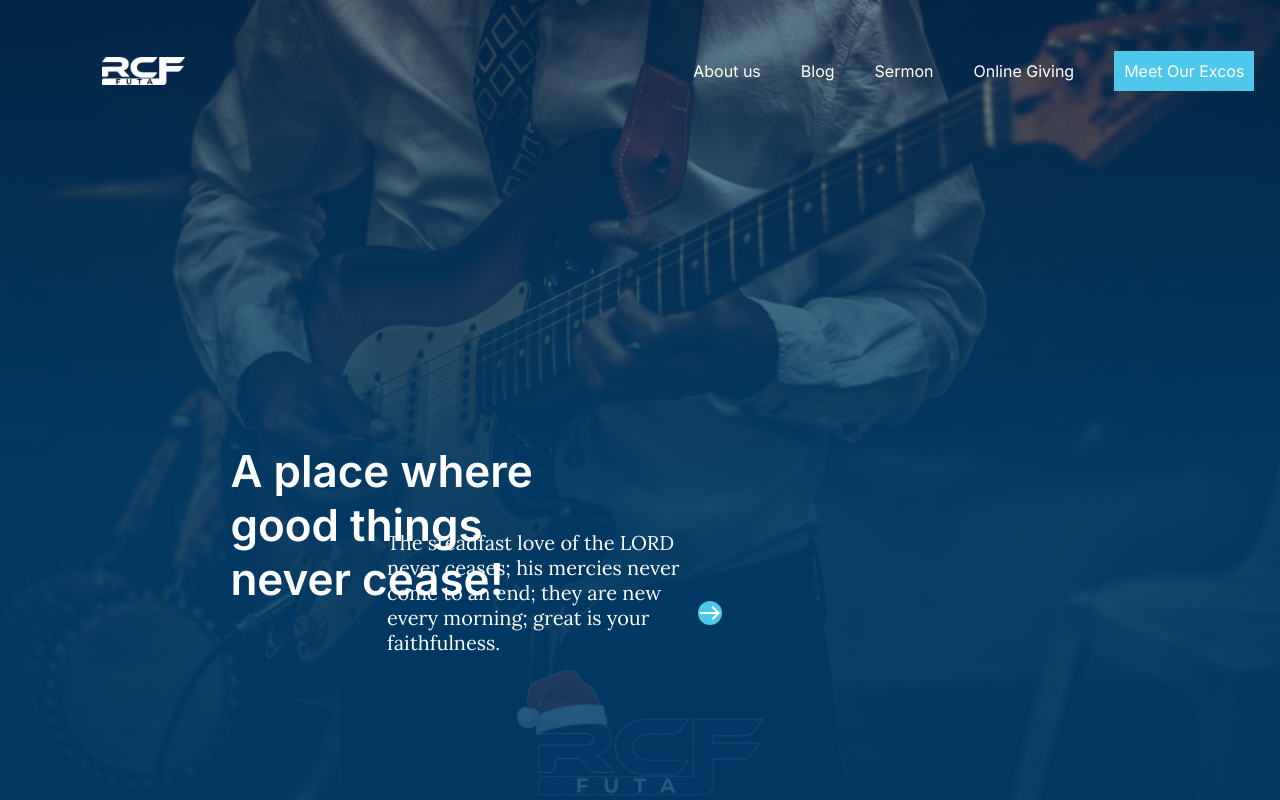
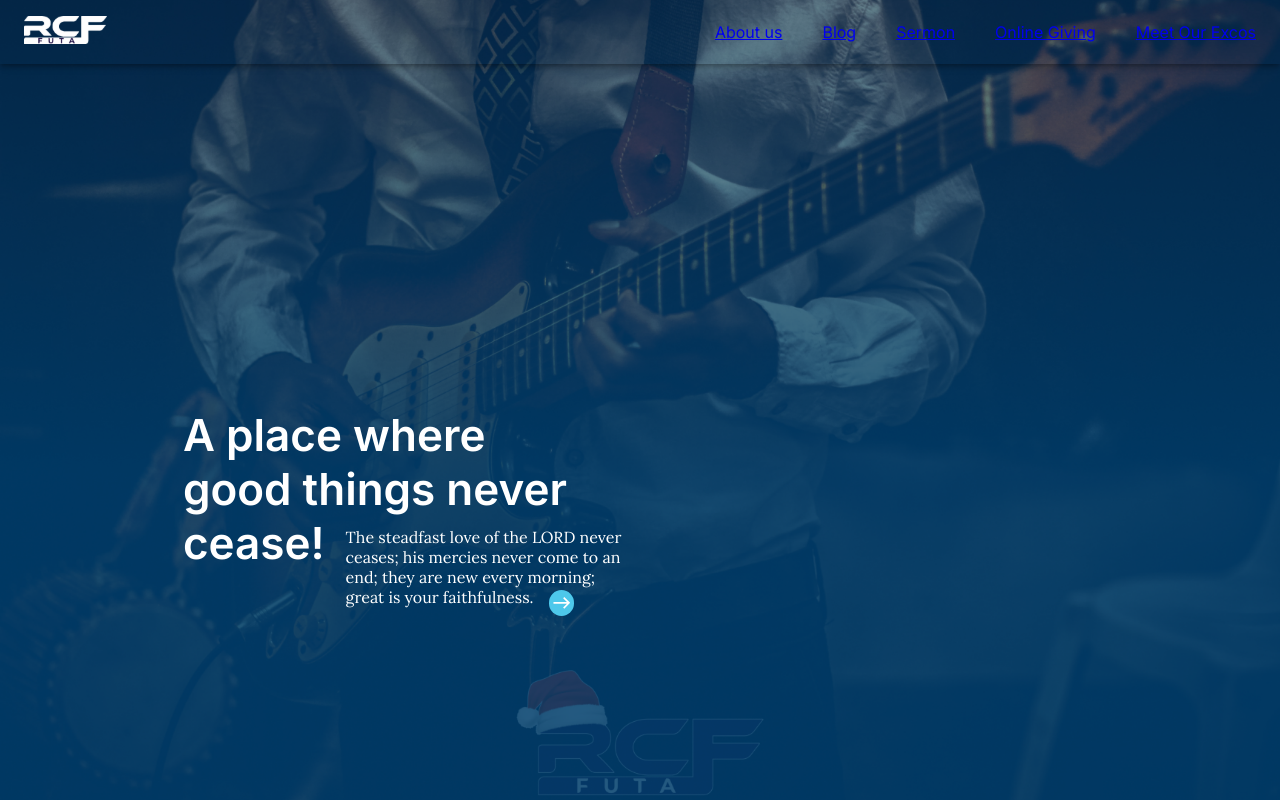
Before and after one commit to rcffuta/Rcf_frontend, a React (Create React App) app: page / in a window 1280 px wide. Built offline with nearby package versions, Linux system fonts and the light colour scheme.

Commit message:
Working on the navbar menuicon

```diff
--- a/package.json
+++ b/package.json
@@ -5,6 +5,7 @@
   "dependencies": {
     "@emotion/react": "^11.11.1",
     "@emotion/styled": "^11.11.0",
+    "@material-ui/core": "^4.12.4",
     "@mui/icons-material": "^5.13.7",
     "@mui/material": "^5.13.7",
     "@testing-library/jest-dom": "^5.16.5",
--- a/src/Component/Navbar/Navbar.css
+++ b/src/Component/Navbar/Navbar.css
@@ -40,109 +40,3 @@ a {
   display: flex;
   gap: 40px;
 }
-
- .Logo{
-  display: flex;
-  gap: 40px;
-}
-
-
-/* * {
-    margin: 0;
-    padding: 0;
-    box-sizing: border-box;
-    color: #FFF;
-}
-
-header {
-    position: relative;
-    width: 100%;
-    height: 80px;
-    display: flex;
-    align-items: center;
-    justify-content: space-between;
-    padding: 0 100px;
-    z-index: 5;
-}
-
-#menu-icon {
-    display: none;
-}
-
-#nav-bar ul {
-    display: flex;
-    list-style: none;
-    text-transform: uppercase;
-}
-
-#nav-bar ul li a {
-    display: block;
-    font-size: 1.25rem;
-    font-style: normal;
-    font-weight: 500;
-    line-height: normal;
-    text-decoration: none;
-    padding: 10px 25px;
-    border-radius: 0px;
-    margin: 0 5px;
-    transition: 0.2s;
-}
-
-.highlighted {
-    background: #4DC8EB;
-    color: #F5F5F5;
-    border: 1px solid #4DC8EB;
-    padding: 10px;
-}
-
-@media screen and (max-width: 1320px) {
-    header {
-        padding: 0 50px;
-    }
-}
-
-@media screen and (max-width: 1320px) {
-    header {
-        padding: 0 30px;
-    }
-}
-
-@media screen and (max-width: 900px) {
-    #menu-icon {
-        display: block;
-        cursor: pointer;
-    }
-
-    #nav-bar {
-        height: 0;
-        position: absolute;
-        top: 80px;
-        left: 0;
-        right: 0;
-        width: 100vw;
-        background: #084068;
-        transition: 0.2s;
-        overflow: hidden;
-    }
-
-    #nav-bar.active {
-        height: 450px;
-    }
-
-    #nav-bar ul {
-        display: block;
-        width: fit-content;
-        margin: 80px auto 0 auto;
-        text-align: center;
-        transition: 0.5s;
-        opacity: 0;
-    }
-
-    #nav-bar.active ul {
-        opacity: 1;
-    }
-
-    #nav-bar ul li a {
-        margin-bottom: 12px;
-    }
-}  */
--- a/src/Component/Navbar/Navbar.js
+++ b/src/Component/Navbar/Navbar.js
@@ -1,43 +1,119 @@
-import React from 'react'
-import Logo from '../Logo/Logo'
-import { Link } from "react-router-dom";
-import "./Navbar.css";
+import React, { useState } from 'react';
+import Logo from '../Logo/Logo';
+import { Link } from 'react-router-dom';
+import { makeStyles } from '@material-ui/core/styles';
+import {
+  AppBar,
+  Toolbar,
+  IconButton,
+  Drawer,
+  List,
+  ListItem,
+  ListItemText,
+} from '@material-ui/core';
+import MenuIcon from '@mui/icons-material/Menu';
+
+const useStyles = makeStyles((theme) => ({
+  root: {
+    flexGrow: 1,
+    background: `url('path/to/background-image.jpg') no-repeat center center fixed`,
+    backgroundSize: 'cover',
+  },
+  menuButton: {
+    marginRight: theme.spacing(2),
+    display: 'none',
+    [theme.breakpoints.down('sm')]: {
+      display: 'block',
+    },
+  },
+  title: {
+    flexGrow: 1,
+  },
+  navbarLink: {
+    display: 'none',
+    [theme.breakpoints.up('md')]: {
+      display: 'flex',
+      alignItems: 'center',
+      gap: 40,
+    },
+  },
+  menu: {
+    width: 250,
+  },
+}));
 
 const Navbar = () => {
+  const [isMenuOpen, setMenuOpen] = useState(false);
+  const classes = useStyles();
+
+  const handleMenuOpen = () => {
+    setMenuOpen(true);
+  };
+
+  const handleMenuClose = () => {
+    setMenuOpen(false);
+  };
+
   return (
-    <div className='Navbar'>
-      <div className='Logo'>
+    <div className={classes.root}>
+      <AppBar position="fixed" color="transparent">
+        <Toolbar>
+          <div className={classes.title}>
             <Link to="/">
-      <Logo/>
+              <Logo />
             </Link>
           </div>
-
-
-      <div className='Navbar_link'>
+          <div className={classes.navbarLink}>
             <Link to="/about">
-        <span className='Exco_para'>About us</span>
+              <span>About us</span>
             </Link>
             <Link to="/blog">
-        <span className='Exco_para'> Blog</span>
+              <span>Blog</span>
             </Link>
             <Link to="/sermons">
-        <span className='Exco_para'>Sermon</span>
+              <span>Sermon</span>
             </Link>
             <Link to="/online_giving">
-        <span className='Exco_para'>Online Giving</span>
+              <span>Online Giving</span>
             </Link>
             <Link to="/excos">
-        <span className='Exco_btn'>Meet Our Excos</span>
+              <span>Meet Our Excos</span>
             </Link>
+          </div>
+          <IconButton
+            edge="end"
+            className={classes.menuButton}
+            color="inherit"
+            aria-label="menu"
+            onClick={handleMenuOpen}
+          >
+            <MenuIcon />
+          </IconButton>
+        </Toolbar>
+      </AppBar>
+      <Drawer anchor="right" open={isMenuOpen} onClose={handleMenuClose}>
+        <div className={classes.menu} role="presentation">
+          <List>
+            <ListItem button component={Link} to="/about">
+              <ListItemText primary="About us" />
+            </ListItem>
+            <ListItem button component={Link} to="/blog">
+              <ListItemText primary="Blog" />
+            </ListItem>
+            <ListItem button component={Link} to="/sermons">
+              <ListItemText primary="Sermon" />
+            </ListItem>
+            <ListItem button component={Link} to="/online_giving">
+              <ListItemText primary="Online Giving" />
+            </ListItem>
+            <ListItem button component={Link} to="/excos">
+              <ListItemText primary="Meet Our Excos" />
+            </ListItem>
+          </List>
+        </div>
+      </Drawer>
+    </div>
+  );
+};
 
-
-
-
-
-
-      </div>
-    </div>
-  )
-}
-
-export default Navbar
+export default Navbar;
--- a/src/Component/Slide/Slide2/Slide2.css
+++ b/src/Component/Slide/Slide2/Slide2.css
@@ -18,9 +18,11 @@
     font-weight: 600;
     font-size: 44px;
     color: #FFFFFF;
-    width: 30%;
-    padding-top: 14rem;
-     margin: 2% 4% 0% 18%;
+    word-wrap: break-word;
+    flex-wrap: wrap;
+    width: 41%;
+    padding: 22% 0% 0% 18%;
+
 
 }
 .Slide2_body{
@@ -28,17 +30,53 @@
     font-weight: 400;
     display: flex;
     color: #FFFFFF;
-    margin: 30% 23% 0% -21%;
-    font-size: 20px;
-    width: 48%;
+    word-wrap: break-word;
+    flex-wrap: wrap;
+    width: 30%;
+    padding: 0% 0% 0% 34%;
+    margin-top: -7%;
+
 
 }
+.Slide2_flex{
+    display: flex;
+    margin: 0%;
+    padding: 0%;
+    align-items: center;
+}
 
-.Arrow{
-    background-color:#4dc8eb ;
+.Arrow {
+    background-color: #4dc8eb;
     border-radius: 50%;
-    width: 4%;
+    color: #FFFFFF;
     display: flex;
-    margin: 12% 44% 0% 0%;
+    align-items: center;
+    justify-content: center;
     cursor: pointer;
-}
+    padding: 14%;
+    width: 2%;
+  }
+
+.Slide2_arrow {
+    display: flex;
+    align-items: flex-start;
+    margin-left: -10%;
+  }
+
+
+
+  @media screen and (min-width:240px)and (max-width: 939px) {
+
+
+    .Slide2_text{
+        padding: 38% 0% 0% 20%;
+        width:40%;
+    }
+
+    .Slide2_body {
+        padding: 0% 0% 0% 0%;
+        margin-top: -1%;
+        margin-left: -20%;
+    }
+
+  }
--- a/src/Component/Slide/Slide2/Slide2.js
+++ b/src/Component/Slide/Slide2/Slide2.js
@@ -1,21 +1,23 @@
-import React from 'react'
-import Arrow from "../../../Assets/Arrow.svg"
+import React from 'react';
+import Arrow from "../../../Assets/Arrow.svg";
 import EastIcon from '@mui/icons-material/East';
-import "./Slide2.css"
+import "./Slide2.css";
 
 const Slide2 = () => {
   return (
     <div className='Slide2'>
-      <div className='Slide2_text'>
-      <p>A place where good things never cease!</p>
+      <div>
+        <span className='Slide2_text'>A place where good things never cease!</span><br/>
+        <div className='Slide2_flex'>
+          <span className='Slide2_body'>
+            The steadfast love of the LORD never ceases; his mercies never come to an end; they are new every morning;
+            <span className='Slide2_faithfulness'> great is your faithfulness. </span>
+          </span>
+          <span className='Slide2_arrow'><EastIcon fontSize='small' className='Arrow'/></span>
+        </div>
       </div>
-      <div className='Slide2_body'>
-        <p>The steadfast love of the LORD never ceases; his mercies never come to an end; they are new every morning; great is your faithfulness.</p>
-       <EastIcon className='Arrow'/>
-      </div>
-
     </div>
-  )
-}
+  );
+};
 
 export default Slide2;
```
Also changed, not shown: 1 other file (tests, documents, lock files or other folders). Lines whose indentation alone changed are shown as unchanged.
